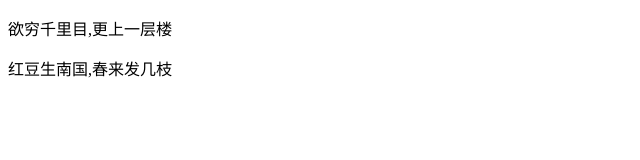
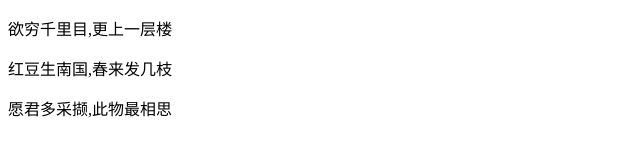
Before and after one commit to 1220-dream/-, a plain HTML site: page index.html in a window 1280 px wide. Shown: the whole page, without its empty margins (0-640 px from the left). Drawn offline with Linux system fonts and the light colour scheme.

Commit message:
远程仓库第三次

```diff
--- a/index.html
+++ b/index.html
@@ -9,5 +9,6 @@
 <body>
     <p>欲穷千里目,更上一层楼</p>
     <p>红豆生南国,春来发几枝</p>
+    <p>愿君多采撷,此物最相思</p>
 </body>
 </html>
```
